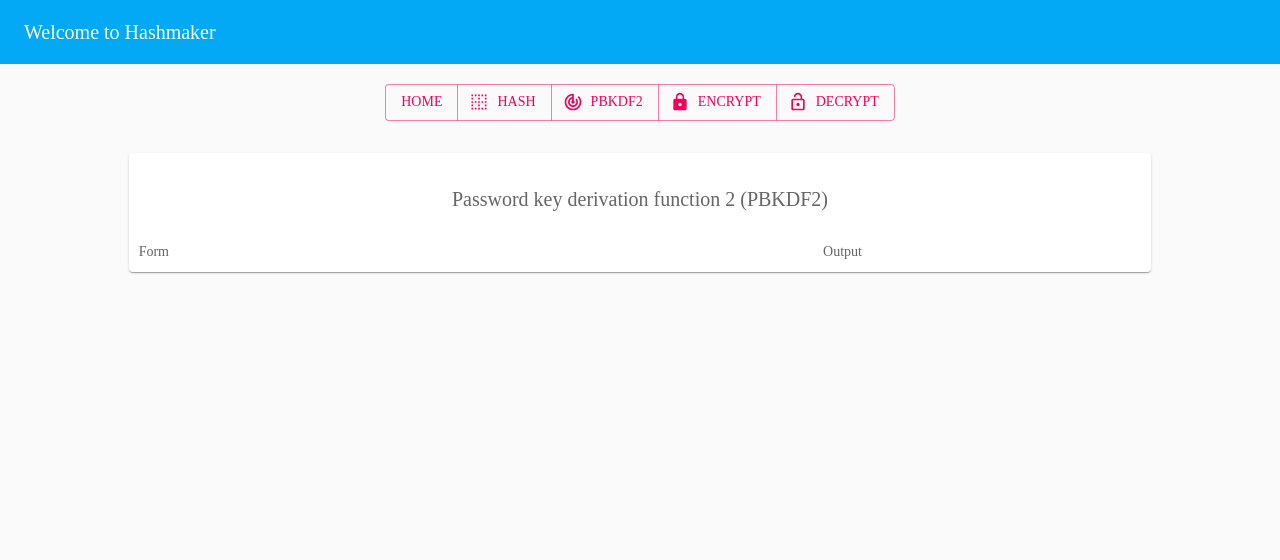
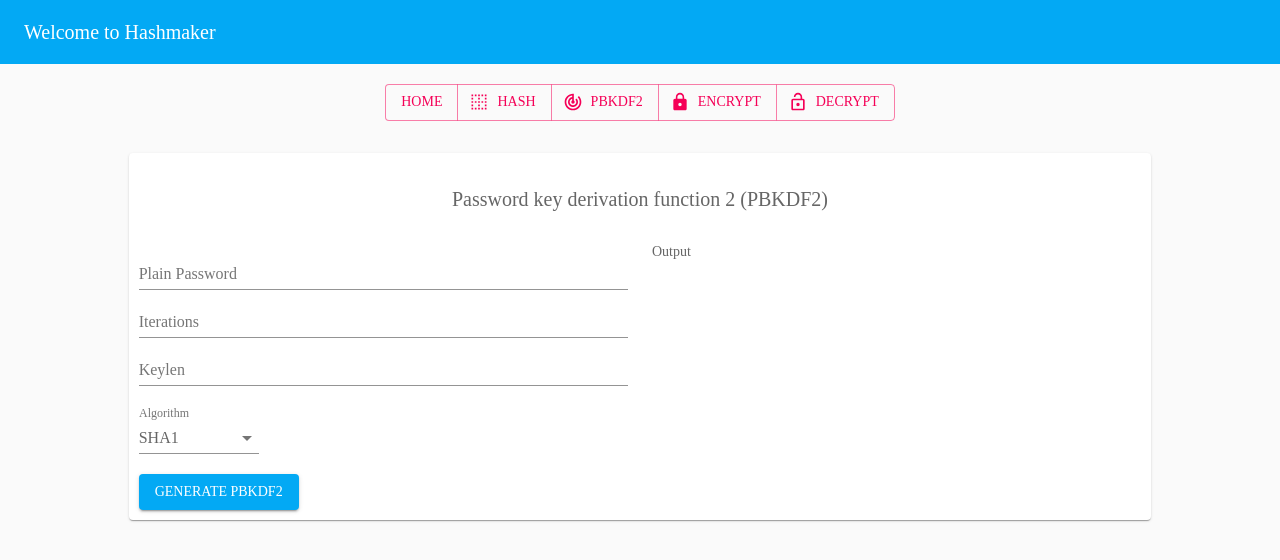
Before and after one commit to joraavanes/hashmaker, a React (Create React App) app in the folder hashmaker-client/: page /pbkdf2 in a window 1280 px wide. Shown: the top 560 px of the page. Built offline with nearby package versions, Linux system fonts and the light colour scheme; a web font is replaced by a local one.

Commit message:
Add input form for Pbkdf2 component

```diff
--- a/hashmaker-client/src/components/Pbkdf2.js
+++ b/hashmaker-client/src/components/Pbkdf2.js
@@ -1,5 +1,5 @@
-import React from 'react'
-import { Grid, makeStyles, Paper, Typography } from '@material-ui/core'
+import React, { useState } from 'react'
+import { Grid, makeStyles, Paper, Typography, FormControl, TextField, InputLabel, Select, MenuItem, Button } from '@material-ui/core'
 
 const useStyles = makeStyles(styles => ({
     smPadding:{
@@ -20,11 +20,15 @@ const useStyles = makeStyles(styles => ({
 }));
 
 const Pbkdf2 = () => {
-    const {mt, smPadding, mdPadding} = useStyles();
+    const {mt, smPadding, mdPadding, selectMinWidth, colorWhite} = useStyles();
+
+    const [algorithm, setAlgorithm] = useState('SHA1');
+
+    const changeHandler = e => setAlgorithm(e.target.value);
 
     return (
         <Grid container spacing={3} justify="center" className={mt}>
-            <Grid item xs={12} sm={10}>
+            <Grid item xs={12} sm={10} xl={12}>
                 <Paper className={smPadding}>
                     <Typography
                         component="h2"
@@ -36,8 +40,42 @@ const Pbkdf2 = () => {
                         Password key derivation function 2 (PBKDF2)
                     </Typography>
                     <Grid container spacing={3}>
-                        <Grid item xs={12} sm={8}>Form</Grid>
-                        <Grid item xs={12} sm={4}>Output</Grid>
+                        <Grid item xs={12} sm={6}>
+                            <form autoComplete="off" noValidate>
+                                <div>
+                                    <TextField id="password" label="Plain Password" fullWidth/>
+                                </div>
+                                <div>
+                                    <TextField id="iterations" label="Iterations" fullWidth/>
+                                </div>
+                                <div>
+                                    <TextField id="keylen" label="Keylen" fullWidth/>
+                                </div>
+                                <div>
+                                    <FormControl className={mt}>
+                                        <InputLabel id="algorithm">Algorithm</InputLabel>
+                                        <Select
+                                            id="str"
+                                            labelId="algorithm"
+                                            label="algorithm"
+                                            fullWidth
+                                            className={selectMinWidth}
+                                            value={algorithm}
+                                            onChange={changeHandler}
+                                        >
+                                            <MenuItem value="SHA1">SHA1</MenuItem>
+                                            <MenuItem value="SHA256">SHA256</MenuItem>
+                                            <MenuItem value="SHA384">SHA384</MenuItem>
+                                            <MenuItem value="SHA512">SHA512</MenuItem>
+                                        </Select>
+                                    </FormControl>
+                                </div>
+                                <div>
+                                    <Button color="primary" variant="contained" className={`${mt} ${colorWhite}`}>Generate PBKDF2</Button>
+                                </div>
+                            </form>
+                        </Grid>
+                        <Grid item xs={12} sm={6}>Output</Grid>
                     </Grid>
                 </Paper>
             </Grid>
```
